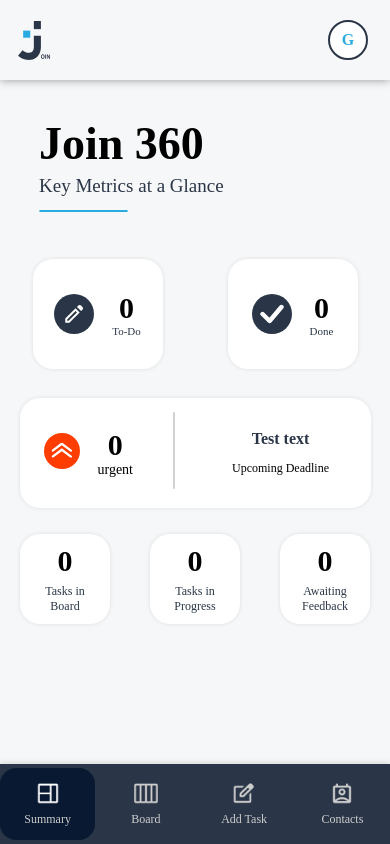
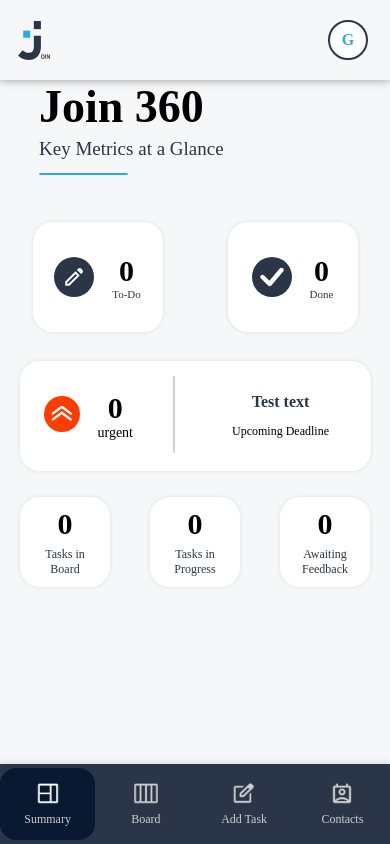
Before and after one commit to StefanNagel0/Join, a plain HTML site: page html/summary.html in a window 390 px wide. Drawn offline with Linux system fonts and the light colour scheme; no server answers; a web font is replaced by a local one.

Commit message:
Summary fix

```diff
--- a/css/summary_mobile.css
+++ b/css/summary_mobile.css
@@ -142,7 +142,7 @@
         gap: 5px;
         width: 90%;
         margin: auto;
-        margin-top: 48px;
+        margin-top: 0px;
     }
 
     .heading_img {
@@ -169,6 +169,7 @@
 @media(max-width:465px) {
     .content {
         width: 100%;
+        height: 83vh;
     }
 
     .content_heading {
@@ -178,6 +179,7 @@
     .summary_overview {
         margin-top: 68px;
         width: 100%;
+        height: unset;
     }
 
     .inner_first_line_box {
```
